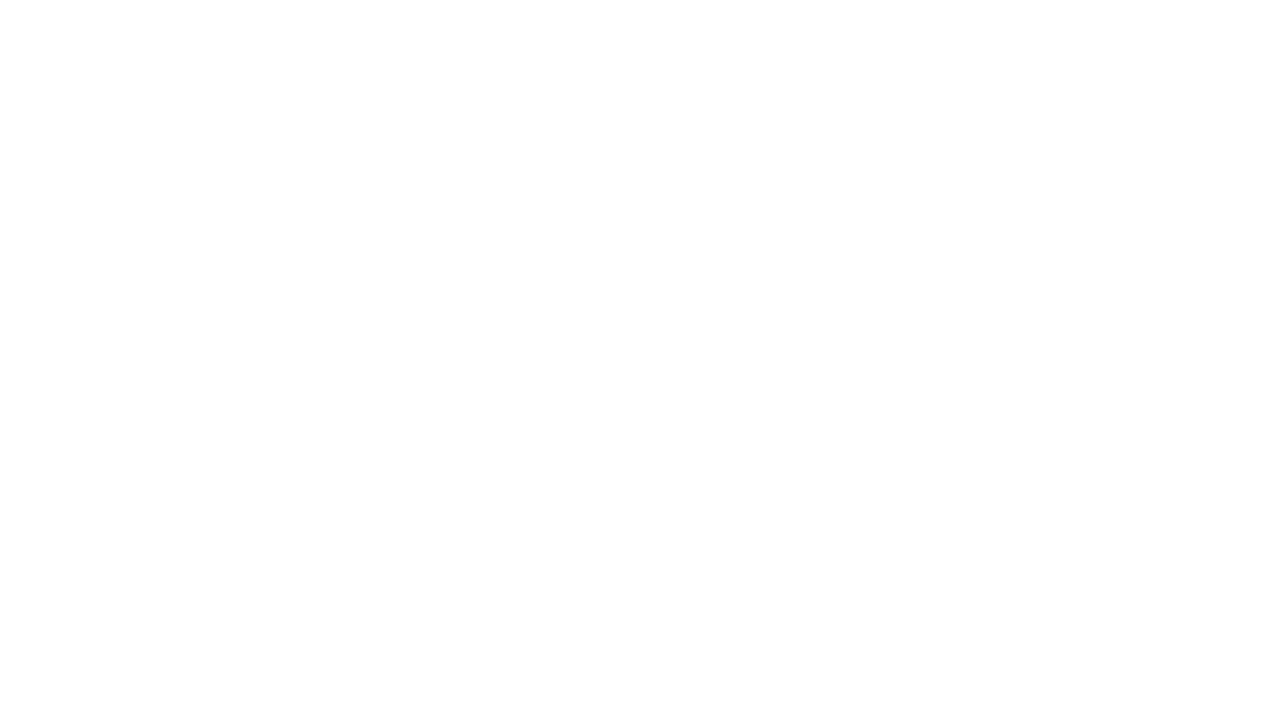
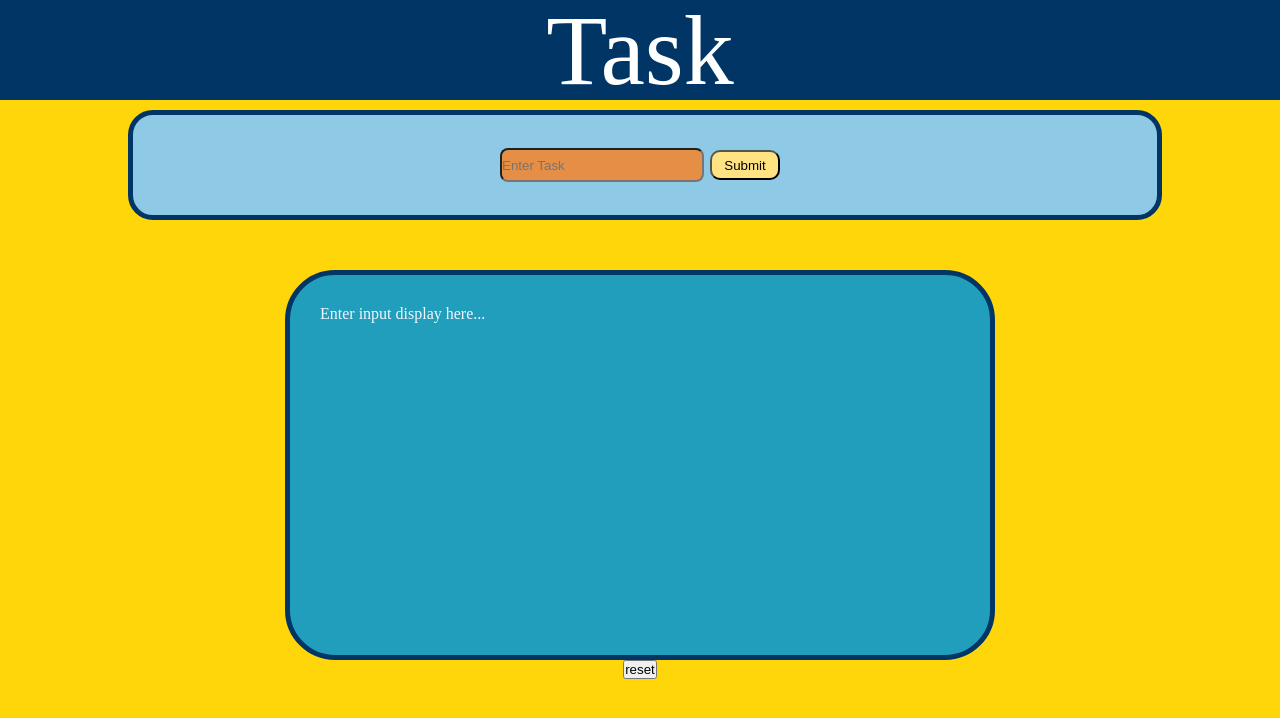
Before and after one commit to harshraithatha58/todo, a plain HTML site: page index.html in a window 1280 px wide. Drawn offline with Linux system fonts and the light colour scheme.

Commit message:
almostdone

```diff
--- a/index.html
+++ b/index.html
@@ -1,11 +1,37 @@
 <!DOCTYPE html>
 <html lang="en">
+
 <head>
     <meta charset="UTF-8">
     <meta name="viewport" content="width=device-width, initial-scale=1.0">
-    <title>todo</title>
+    <title>Task</title>
+    <link rel="stylesheet" href="./style/style.css">
 </head>
+
 <body>
+    <main>
+        <div id="container">
+            <p>Task</p>
+        </div>
+        <div class="taskList">
+            <label for="taskListInput" hidden>Enter Task</label>
+            <div id="taskListInputDIV">
+                <input type="text" name="task" id="taskListInput" placeholder="Enter Task" autocomplete="off">
+            </div>
+            <button type="submit" id="taskSubmit">Submit</button>
+        </div>
+        <div class="out">
+            <div class="mainOutput">
+                <ul id="mainUl">
+                    <li class="mainLi">Enter input display here...</li>
+                </ul>
+            </div>
+        </div>
+        <div id="reset">
+            <button type="reset">reset</button>
+        <div>
+    </main>
+    <script src="./js/app.js"></script>
+</body>
 
-</body>
 </html>
--- a/js/app.js
+++ b/js/app.js
@@ -0,0 +1,28 @@
+let submit = document.querySelector("#taskSubmit");
+
+submit.addEventListener("click", () => {
+    addTask()
+});
+
+const addTask = () => {
+    const taskListInput = document.querySelector("#taskListInput").value;
+    const abc = document.querySelector("#mainUl");
+    const taskInput = document.querySelector("#taskListInputDIV");
+    taskInput.innerHTML = `<input type="text" name="task" id="taskListInput" placeholder="Enter Task">
+    `
+    let convertedTaskListInput = `<li class="mainLi">${taskListInput}</li>`
+    abc.innerHTML = abc.innerHTML+ convertedTaskListInput;
+
+    addLi();
+}
+
+const addLi = () => {
+    let takeOldUlInnerHtml = document.getElementById("#mainUl");
+console.log(takeOldUlInnerHtml);
+}
+
+let reset  =  document.querySelector("#reset");
+
+reset.addEventListener("click",()=>{
+    window.location.href = "https://harshraithatha58.gihub.io/todo/"
+})
--- a/style/style.css
+++ b/style/style.css
@@ -0,0 +1,86 @@
+* {
+    margin: 0px;
+    padding: 0px;
+}
+
+body {
+    color: #000814;
+    background-color: #FFD60A;
+}
+
+#container {
+    display: flex;
+    align-items: center;
+    justify-content: center;
+    height: 100px;
+    background-color: #003566;
+}
+
+#container p {
+    font-size: 100px;
+    color: white;
+}
+
+.taskList {
+    display: flex;
+    align-items: center;
+    justify-content: center;
+    height: 100px;
+    width: 80%;
+    margin-left: 10%;
+    margin-top: 10px;
+    border: 5px solid #003566;
+    border-radius: 25px;
+    background-color: #8ecae6;
+
+}
+
+#taskSubmit {
+    background-color: #FFE382;
+    border-radius: 10px;
+    height: 30px;
+    width: 70px;
+    margin: 10px;
+}
+
+button:hover {
+    cursor: pointer;
+}
+
+#taskListInput {
+    height: 30px;
+    width: 200px;
+    border-radius: 8px;
+    background-color: #E48F45;
+    color: aliceblue;
+}
+
+#taskListInputDIV {
+    width: 200px;
+
+}
+
+.mainOutput {
+    padding: 30px;
+    color: aliceblue;
+    width: 50%;
+    height: 40vh;
+    background: #219ebc;
+    border: 5px solid #003566;
+    border-radius:50px ;
+    display: flex;
+}
+
+.out {
+    margin-top: 50px;
+    display: flex;
+    align-items: center;
+    justify-content: center;
+}
+ul{
+    list-style: none;
+}
+#reset{
+    display:flex;
+    justify-content: center;
+}
```
